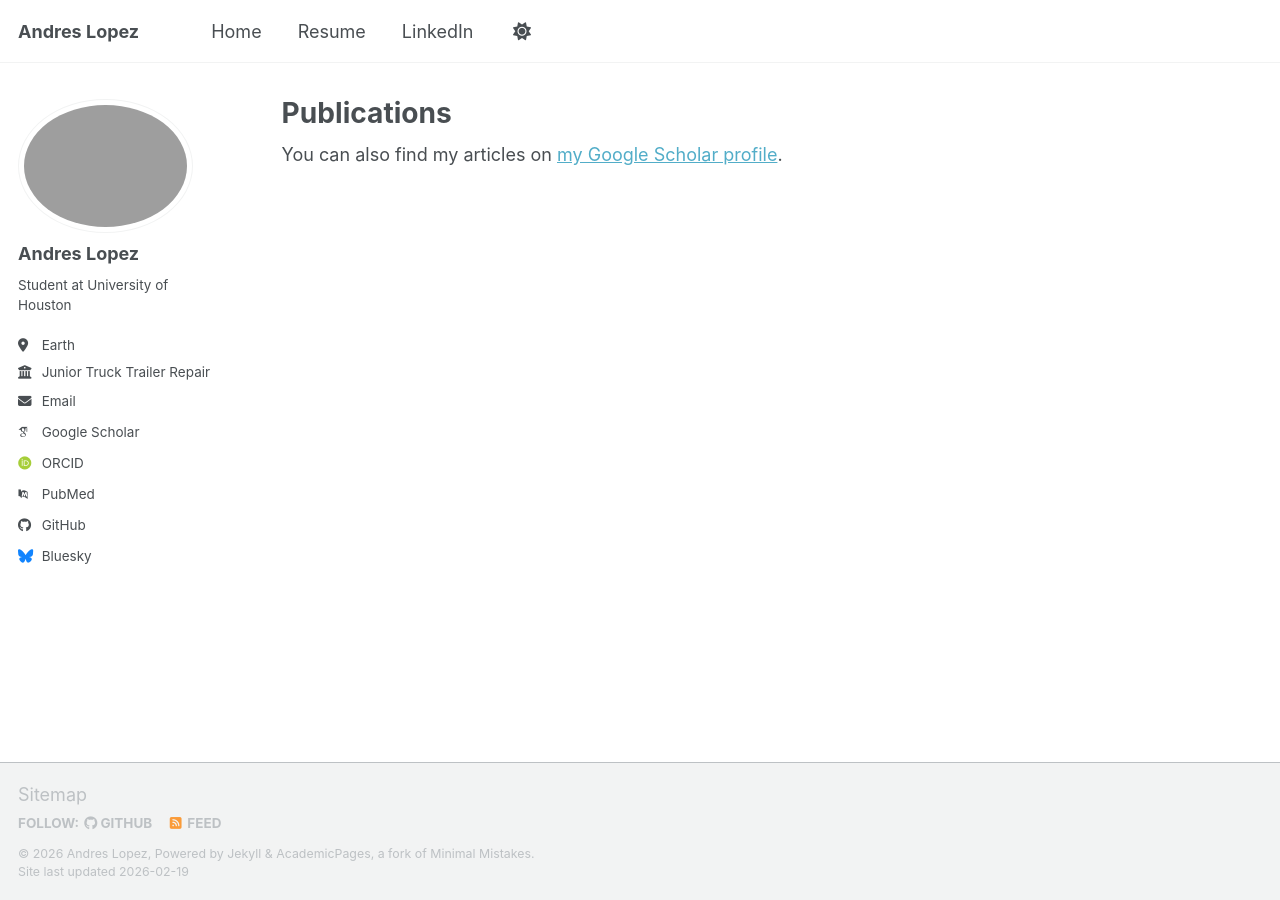
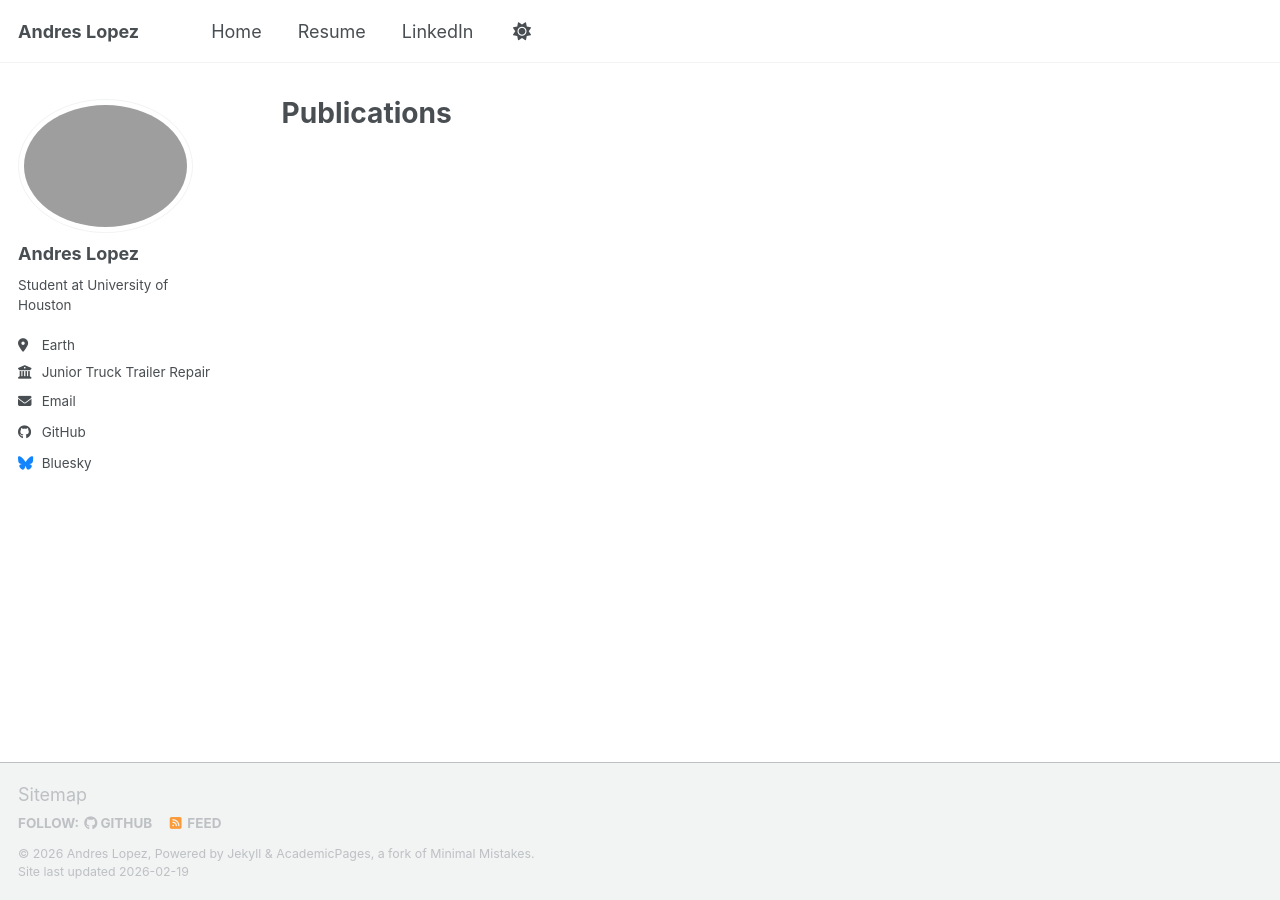
Before and after one commit to Loki-64/AndresLopez.github.io, a Jekyll site: the page built from _pages/publications.html, in a window 1280 px wide. Built offline with Jekyll 4.4.1, drawn with Linux system fonts in a browser that asks for light colours; some web fonts are replaced; a script bundle is joined from its source files by our own code; library files that are not in the unit come from our copies; part of the change alters nothing that is shown.

Commit message:
Update _config.yml

```diff
--- a/_config.yml
+++ b/_config.yml
@@ -32,19 +32,7 @@ author:
   uri              : # URL
   email            : "alopezjr199@gmail.com"
 
-  # Academic websites
-  academia         : # URL
-  arxiv            : # URL - Update with the correct link to your profile
-  googlescholar    : "https://scholar.google.com/citations?user=PS_CX0AAAAAJ"
-  inspire-hep      : # URL
-  impactstory      : # URL
-  orcid            : "https://orcid.org/yourorcidurl"
-  semantic         : # URL
-  ssrn             : # URL
-  pubmed           : "https://www.ncbi.nlm.nih.gov/pubmed/?term=john+snow"
-  researchgate     : # URL
-  scopus           : # URL
-  zotero           : # URL
+  # Academic website
 
 
   # Repositories and software development
```
